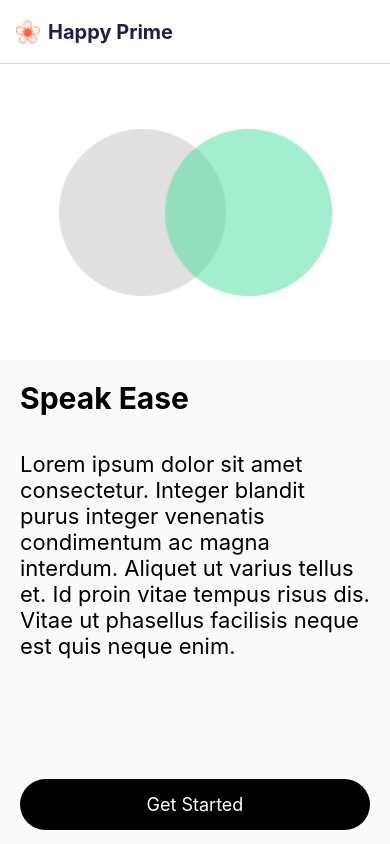
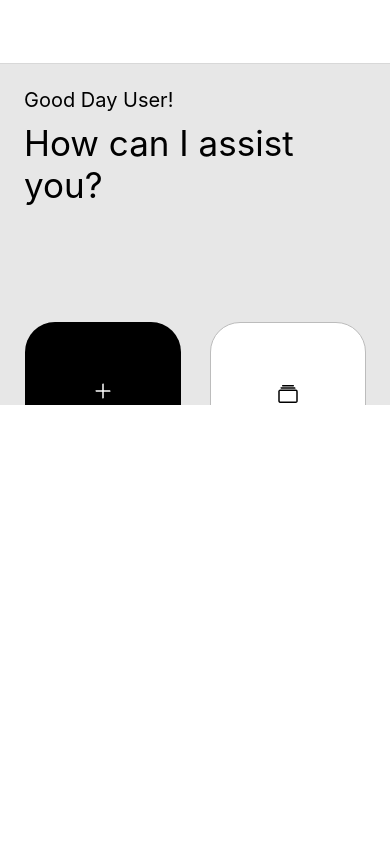
Before and after one commit to CS5520FeinbergSpring2024/team-project-group24, a React Native app: screen /AssistanceScreen in a window 390 px wide. Built offline with nearby package versions, Linux system fonts and the light colour scheme.

Commit message:
Finalized frontend for Assistance screen. Updated skip buttons

```diff
--- a/App.tsx
+++ b/App.tsx
@@ -9,6 +9,7 @@ import GenderScreen from './screens/GenderScreen';
 import React from 'react';
 import HappyPrimeHeader from './components/HappyPrimeHeader';
 import HobbiesScreen from './screens/HobbiesScreen';
+import HowCanIAssistYouScreen from './screens/HowCanIAssistYouScreen';
 
 export type RootStackParamList = {
   Home: undefined;
@@ -16,18 +17,13 @@ export type RootStackParamList = {
   Welcome: undefined;
   GenderScreen: undefined;
   HobbiesScreen: undefined;
+  AssistanceScreen: undefined;
 };
 
 const headerComponent = () => <HappyPrimeHeader />;
 const Stack = createStackNavigator();
 
-export default function App() {
-  return (
-    <NavigationContainer>
-      <StatusBar
-        backgroundColor="#FFFFFF" // Set the background color of the status bar
-        barStyle="dark-content" // Set the text color of the status bar (light or dark)
-      />
+const AuthStack = () => (
   <Stack.Navigator initialRouteName="Home">
     <Stack.Screen
       name="Home"
@@ -35,7 +31,16 @@ export default function App() {
       options={{headerTitle: headerComponent}}
     />
     <Stack.Screen name="SignUp" component={SignUpScreen} />
-        <Stack.Screen name="Welcome" component={WelcomeScreen} />
+  </Stack.Navigator>
+);
+
+const InformationStack = () => (
+  <Stack.Navigator initialRouteName="Welcome">
+    <Stack.Screen
+      name="Welcome"
+      component={WelcomeScreen}
+      options={{headerTitle: headerComponent}}
+    />
     <Stack.Screen
       name="GenderScreen"
       component={GenderScreen}
@@ -46,6 +51,53 @@ export default function App() {
       component={HobbiesScreen}
       options={{headerTitle: 'Hobbies and Interests'}}
     />
+    <Stack.Screen name="SignUp" component={SignUpScreen} />
+  </Stack.Navigator>
+);
+
+export default function App() {
+  return (
+    <NavigationContainer>
+      <StatusBar
+        backgroundColor="#FFFFFF" // Set the background color of the status bar
+        barStyle="dark-content" // Set the text color of the status bar (light or dark)
+      />
+      <Stack.Navigator initialRouteName="Home">
+        {/* Home and Sign Up Screens */}
+        <Stack.Group>
+          <Stack.Screen
+            name="Home"
+            component={HomeScreen}
+            options={{headerTitle: headerComponent}}
+          />
+          <Stack.Screen name="SignUp" component={SignUpScreen} />
+        </Stack.Group>
+        {/* Welcome and User Info Screens */}
+        <Stack.Group>
+          <Stack.Screen
+            name="Welcome"
+            component={WelcomeScreen}
+            options={{headerTitle: '', headerLeft: () => null}}
+          />
+          <Stack.Screen
+            name="GenderScreen"
+            component={GenderScreen}
+            options={{headerTitle: 'Gender Identity'}}
+          />
+          <Stack.Screen
+            name="HobbiesScreen"
+            component={HobbiesScreen}
+            options={{headerTitle: 'Hobbies and Interests'}}
+          />
+        </Stack.Group>
+        {/* Main Group */}
+        <Stack.Group>
+          <Stack.Screen
+            name="AssistanceScreen"
+            component={HowCanIAssistYouScreen}
+            options={{headerTitle: '', headerLeft: () => null}}
+          />
+        </Stack.Group>
       </Stack.Navigator>
     </NavigationContainer>
   );
--- a/components/NextSkipButtons.tsx
+++ b/components/NextSkipButtons.tsx
@@ -1,11 +1,5 @@
 import React from 'react';
-import {
-  TouchableOpacity,
-  View,
-  Text,
-  StyleSheet,
-  Dimensions,
-} from 'react-native';
+import {TouchableOpacity, View, Text, StyleSheet} from 'react-native';
 import {StackNavigationProp} from '@react-navigation/stack';
 import {RootStackParamList} from '../App';
 
@@ -23,12 +17,16 @@ const NextSkipButtons: React.FC<NextSkipButtonsProp> = ({
   const goToNextScreen = () => {
     navigation.navigate(screenToChangeTo);
   };
+  const skipScreenName = 'AssistanceScreen';
+  const skipInformation = () => {
+    navigation.navigate(skipScreenName);
+  };
   return (
     <View style={[styles.buttonContainer, styles.screenBottom]}>
       <TouchableOpacity style={styles.continueButton} onPress={goToNextScreen}>
         <Text style={styles.continueText}>Next</Text>
       </TouchableOpacity>
-      <TouchableOpacity style={styles.skipButton} onPress={goToNextScreen}>
+      <TouchableOpacity style={styles.skipButton} onPress={skipInformation}>
         <Text style={styles.skipText}>Skip</Text>
       </TouchableOpacity>
     </View>
--- /dev/null
+++ b/screens/HowCanIAssistYouScreen.tsx
@@ -0,0 +1,113 @@
+import React, {Component} from 'react';
+import {
+  Text,
+  StyleSheet,
+  View,
+  TouchableOpacity,
+  Dimensions,
+  Image,
+} from 'react-native';
+
+const screenHeight = Dimensions.get('window').height;
+
+const screenWidth = Dimensions.get('window').width;
+
+export default class HowCanIAssistYouScreen extends Component {
+  render() {
+    return (
+      <View style={styles.mainContainer}>
+        <View style={styles.topContainer}>
+          <Text style={styles.userHeaderText}>Good Day User!</Text>
+          <Text style={styles.bodyText}>How can I assist you?</Text>
+        </View>
+        <View style={styles.overlayContainer}>
+          <View style={styles.buttonContainer}>
+            <TouchableOpacity
+              style={styles.composeNewButtonCard}
+              onPress={() => console.log('Button pressed')}>
+              <Image source={require('../assets/Vectorplus.png')} />
+              <Text style={styles.composeNewText}>Compose New</Text>
+            </TouchableOpacity>
+            <TouchableOpacity
+              style={styles.myVocabButtonCard}
+              onPress={() => console.log('Button pressed')}>
+              <Image source={require('../assets/vocabulary.png')} />
+              <Text style={styles.myVocabText}>My Vocabulary</Text>
+            </TouchableOpacity>
+          </View>
+        </View>
+        <View style={styles.bottomContainer} />
+      </View>
+    );
+  }
+}
+
+const styles = StyleSheet.create({
+  mainContainer: {
+    flex: 1,
+  },
+  topContainer: {
+    flex: 2,
+    backgroundColor: '#E7E7E7',
+    paddingHorizontal: 24,
+    paddingVertical: 24,
+  },
+  userHeaderText: {
+    color: '#000000',
+    fontSize: 20,
+  },
+  bodyText: {
+    color: '#000000',
+    fontSize: 35,
+    paddingTop: 10,
+  },
+  overlayContainer: {
+    ...StyleSheet.absoluteFillObject, // Takes up the entire screen
+    justifyContent: 'center',
+    alignItems: 'center',
+  },
+  buttonContainer: {
+    flexDirection: 'row',
+    justifyContent: 'space-around',
+    position: 'absolute',
+    left: 10,
+    right: 10,
+    paddingBottom: 95,
+  },
+  composeNewButtonCard: {
+    justifyContent: 'center',
+    alignItems: 'center',
+    backgroundColor: '#000000',
+    height: screenHeight * 0.2,
+    width: screenWidth * 0.4,
+    borderRadius: 30,
+    zIndex: 1,
+  },
+  composeNewText: {
+    color: '#FFFFFF',
+    fontSize: 18,
+    paddingTop: 10,
+  },
+  myVocabButtonCard: {
+    justifyContent: 'center',
+    alignItems: 'center',
+    backgroundColor: '#FFFFFF',
+    borderColor: '#BCBCBC',
+    borderWidth: 1,
+    height: screenHeight * 0.2,
+    width: screenWidth * 0.4,
+    borderRadius: 30,
+    zIndex: 1,
+  },
+  myVocabText: {
+    color: '#000000',
+    fontSize: 18,
+    paddingTop: 4,
+  },
+  bottomContainer: {
+    flex: 3,
+    backgroundColor: '#FFFFFF',
+    justifyContent: 'center',
+    alignItems: 'center',
+  },
+});
--- a/screens/WelcomeScreen.tsx
+++ b/screens/WelcomeScreen.tsx
@@ -25,6 +25,9 @@ const WelcomeScreen: React.FC<Props> = ({navigation}) => {
   const goToNextScreen = () => {
     navigation.navigate('GenderScreen');
   };
+  const goToMainScreen = () => {
+    navigation.navigate('AssistanceScreen');
+  };
   return (
     <View style={styles.mainContainer}>
       <Text style={styles.headerText}>Welcome User!</Text>
@@ -45,7 +48,7 @@ const WelcomeScreen: React.FC<Props> = ({navigation}) => {
           onPress={goToNextScreen}>
           <Text style={styles.continueText}>Continue</Text>
         </TouchableOpacity>
-        <TouchableOpacity style={styles.skipButton} onPress={goToNextScreen}>
+        <TouchableOpacity style={styles.skipButton} onPress={goToMainScreen}>
           <Text style={styles.skipText}>Skip</Text>
         </TouchableOpacity>
       </View>
```
Also changed, not shown: assets/Vectorplus.png (added), assets/vocabulary.png (added). Lines whose indentation alone changed are shown as unchanged.
